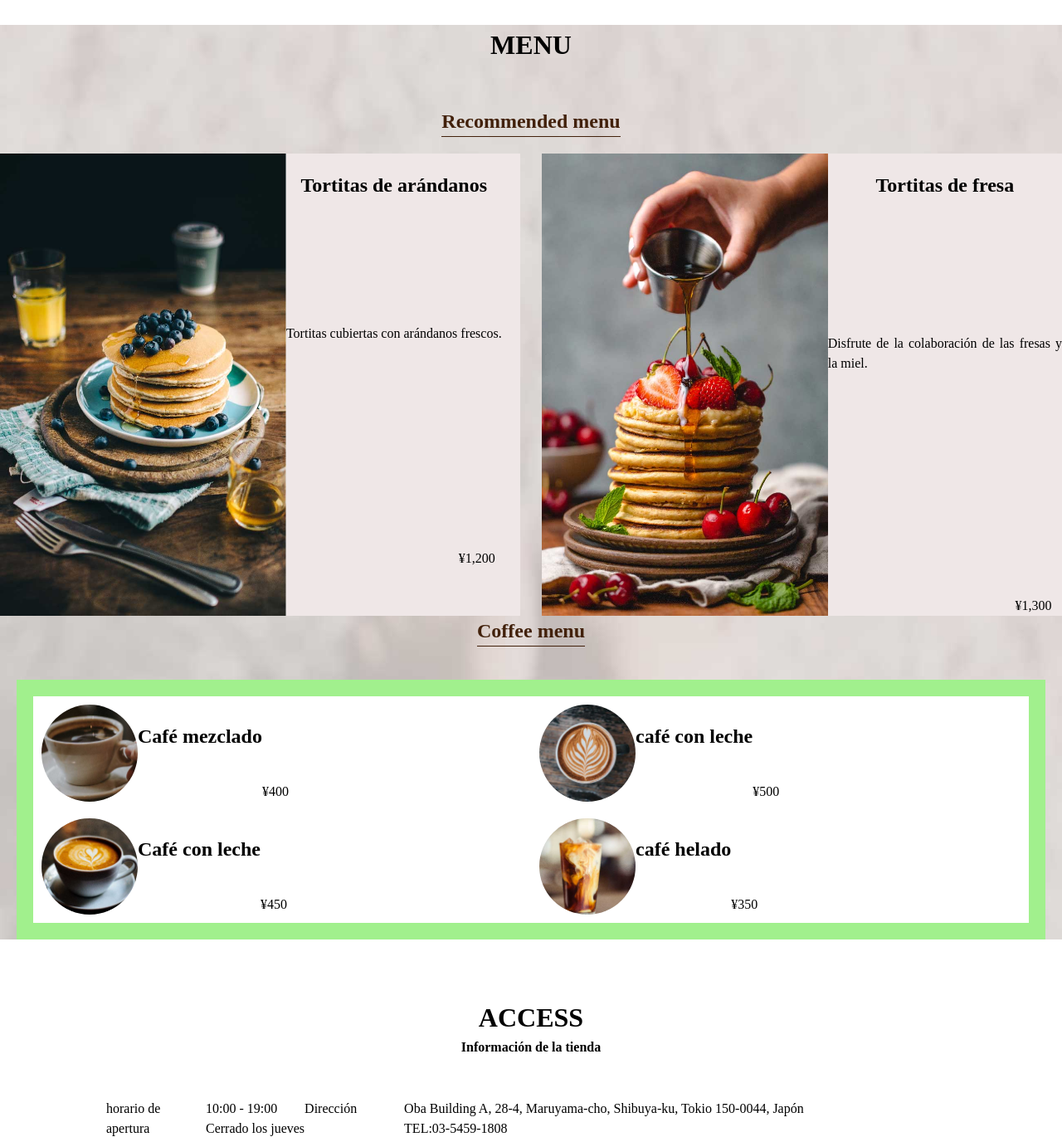
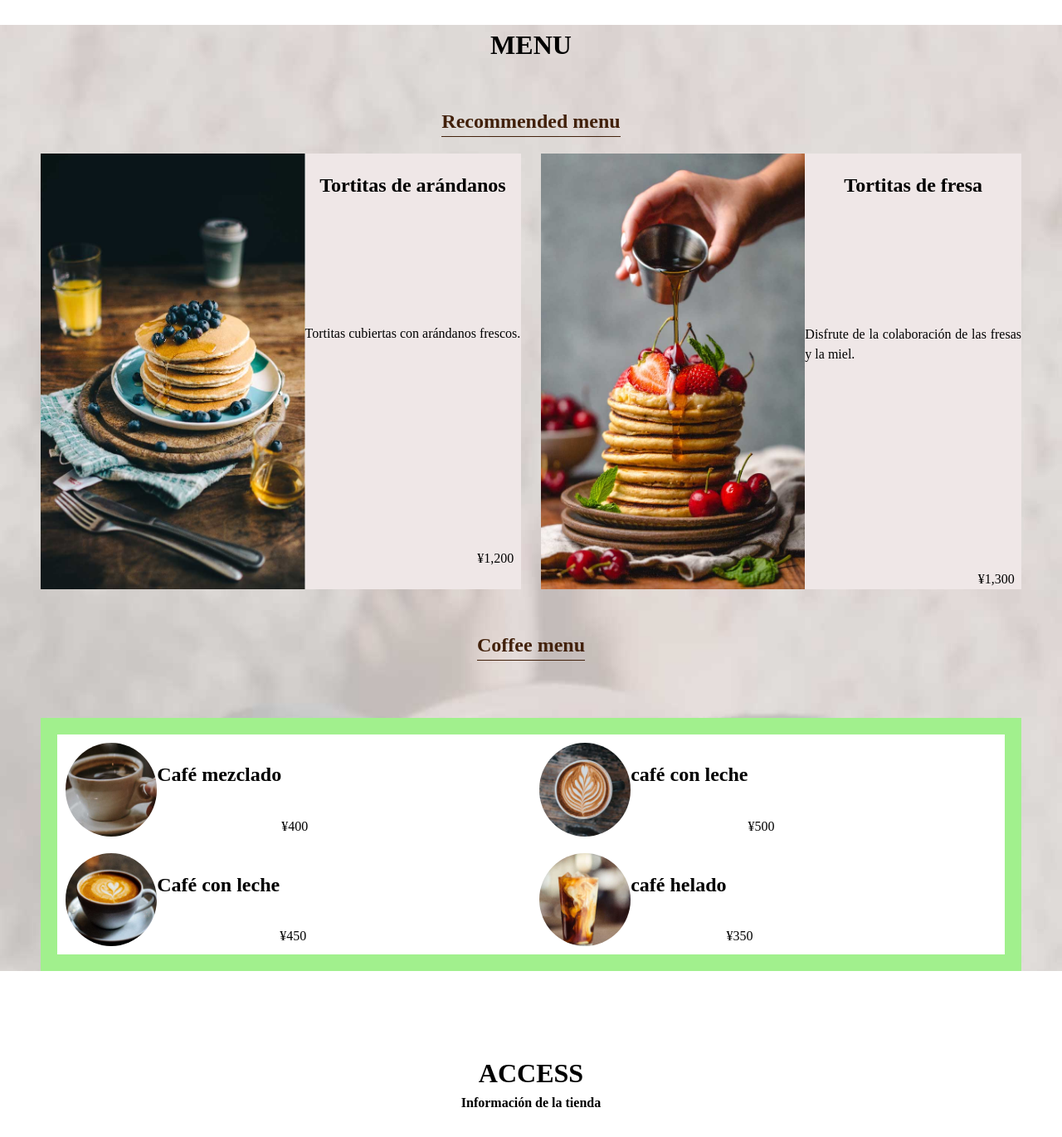
Before and after one commit to Dancj19/tarea2, a plain HTML site: page index.html in a window 1280 px wide. Shown: the part 1040-2410 px from the top of the page at 83% size. Drawn offline with Linux system fonts and the light colour scheme; grey boxes are pictures that could not be loaded.

Commit message:
modificacion de css

```diff
--- a/css/main.css
+++ b/css/main.css
@@ -192,7 +192,7 @@ img {
 
 /*tablero de venta*/
 .tablero_de_venta {
-    margin: 20px;
+    margin: 49px;
     background-color: #fff;
     border: 20px #a1f08d solid;
 }
@@ -226,6 +226,7 @@ img {
 .textocd{
     display: flex;
     padding-top: 20%;
+    text-align: left;
 }
 .directorio {
     display: flex;
@@ -282,3 +283,7 @@ a:hover {
     color: rgb(10, 13, 245);
     text-decoration: underline;
 }
+
+.marco_de_texto{
+    margin: 49px;
+}
```
